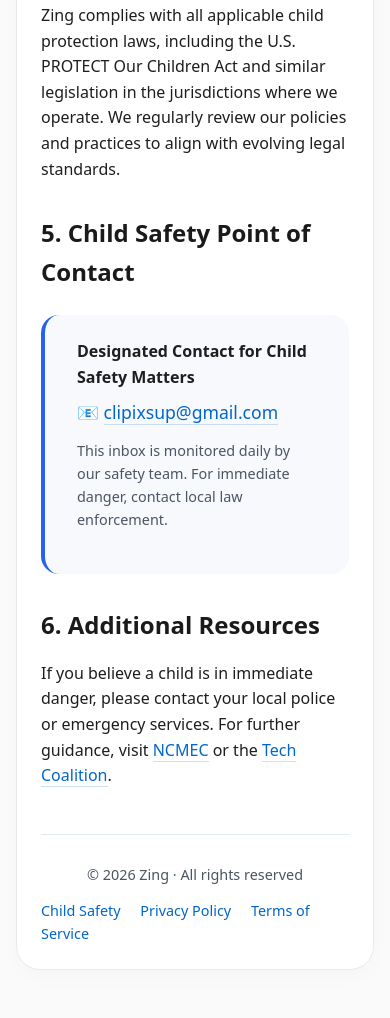
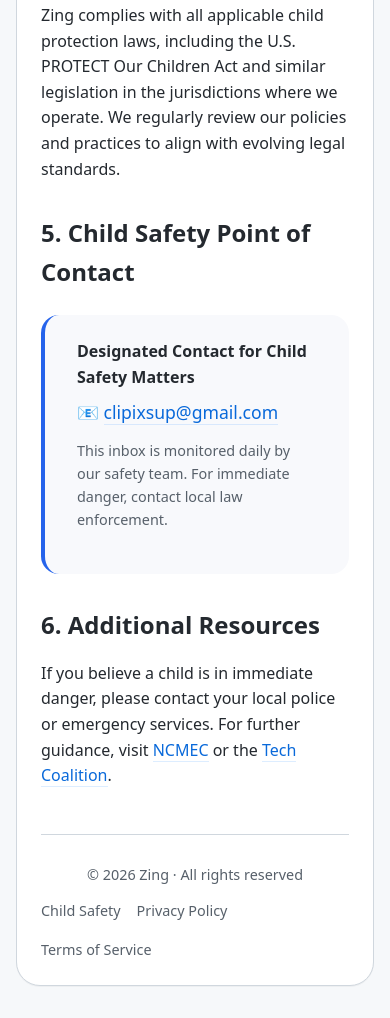
Before and after one commit to Rahim-ars/zing-policies, a plain HTML site: page index.html in a window 390 px wide. Shown: the part 2270-3288 px from the top of the page. Drawn offline with Linux system fonts and the light colour scheme.

Commit message:
Update index.html

```diff
--- a/index.html
+++ b/index.html
@@ -11,22 +11,56 @@
             box-sizing: border-box;
         }
 
+        :root {
+            --bg-primary: #ffffff;
+            --bg-secondary: #f6f8fa;
+            --text-primary: #24292f;
+            --text-secondary: #57606a;
+            --border-color: #d0d7de;
+            --link-color: #0969da;
+            --link-hover: #1f6feb;
+            --card-shadow: 0 1px 0 rgba(27, 31, 36, 0.04);
+            --badge-bg: #eef2ff;
+            --badge-text: #1e3a8a;
+            --contact-bg: #f8f9fc;
+            --contact-border: #2563eb;
+            --footer-border: #d0d7de;
+        }
+
+        @media (prefers-color-scheme: dark) {
+            :root {
+                --bg-primary: #0d1117;
+                --bg-secondary: #161b22;
+                --text-primary: #c9d1d9;
+                --text-secondary: #8b949e;
+                --border-color: #30363d;
+                --link-color: #58a6ff;
+                --link-hover: #79c0ff;
+                --card-shadow: 0 1px 0 rgba(255, 255, 255, 0.05);
+                --badge-bg: #1f2a48;
+                --badge-text: #a5c9ff;
+                --contact-bg: #161b22;
+                --contact-border: #1f6feb;
+                --footer-border: #30363d;
+            }
+        }
+
         body {
-            background: #fafafa;
+            background: var(--bg-secondary);
             font-family: system-ui, -apple-system, 'Segoe UI', Roboto, 'Helvetica Neue', sans-serif;
             line-height: 1.6;
-            color: #1e1e1e;
+            color: var(--text-primary);
             padding: 2rem 1rem;
         }
 
         .container {
             max-width: 820px;
             margin: 0 auto;
-            background: white;
+            background: var(--bg-primary);
             border-radius: 24px;
             padding: 2.2rem 2.5rem;
-            box-shadow: 0 8px 20px rgba(0, 0, 0, 0.02);
-            border: 1px solid #eaeaea;
+            box-shadow: var(--card-shadow);
+            border: 1px solid var(--border-color);
         }
 
         h1 {
@@ -34,8 +68,8 @@
             font-weight: 600;
             letter-spacing: -0.02em;
             margin-bottom: 0.5rem;
-            color: #0a0a0a;
-            border-bottom: 2px solid #f0f0f0;
+            color: var(--text-primary);
+            border-bottom: 2px solid var(--border-color);
             padding-bottom: 1.2rem;
         }
 
@@ -43,11 +77,12 @@
             font-size: 1.5rem;
             font-weight: 600;
             margin: 2rem 0 1rem 0;
-            color: #1a1a1a;
+            color: var(--text-primary);
         }
 
         p {
             margin-bottom: 1.2rem;
+            color: var(--text-primary);
         }
 
         ul {
@@ -56,23 +91,24 @@
 
         li {
             margin-bottom: 0.4rem;
+            color: var(--text-primary);
         }
 
         a {
-            color: #0066cc;
+            color: var(--link-color);
             text-decoration: none;
             font-weight: 500;
-            border-bottom: 1px solid rgba(0, 102, 204, 0.2);
+            border-bottom: 1px solid rgba(88, 166, 255, 0.2);
         }
 
         a:hover {
-            color: #004499;
-            border-bottom-color: #004499;
+            color: var(--link-hover);
+            border-bottom-color: var(--link-hover);
         }
 
         .badge {
-            background: #eef2ff;
-            color: #1e3a8a;
+            background: var(--badge-bg);
+            color: var(--badge-text);
             font-size: 0.75rem;
             font-weight: 600;
             padding: 0.2rem 0.8rem;
@@ -84,32 +120,38 @@
         }
 
         .contact-block {
-            background: #f8f9fc;
+            background: var(--contact-bg);
             padding: 1.5rem 2rem;
             border-radius: 18px;
             margin: 1.5rem 0 1rem 0;
-            border-left: 4px solid #2563eb;
+            border-left: 4px solid var(--contact-border);
         }
 
         .footer {
             margin-top: 2.8rem;
             padding-top: 1.8rem;
-            border-top: 1px solid #e2e8f0;
+            border-top: 1px solid var(--footer-border);
             font-size: 0.9rem;
-            color: #4b5563;
+            color: var(--text-secondary);
             display: flex;
             flex-wrap: wrap;
             justify-content: space-between;
             align-items: center;
         }
 
-        .footer-links a {
-            margin-left: 1.8rem;
-            border-bottom: none;
+        .footer-links {
+            display: flex;
+            gap: 24px;
         }
 
-        .footer-links a:first-child {
+        .footer-links a {
             margin-left: 0;
+            border-bottom: none;
+            color: var(--text-secondary);
+        }
+
+        .footer-links a:hover {
+            color: var(--link-color);
         }
 
         @media (max-width: 600px) {
@@ -123,8 +165,9 @@
                 flex-direction: column;
                 gap: 0.8rem;
             }
-            .footer-links a {
-                margin: 0 1rem 0 0;
+            .footer-links {
+                flex-wrap: wrap;
+                gap: 16px;
             }
         }
     </style>
@@ -168,7 +211,7 @@
         <div class="contact-block">
             <p style="margin-bottom: 0.5rem;"><strong>Designated Contact for Child Safety Matters</strong></p>
             <p style="font-size: 1.1rem; margin-bottom: 0;">📧 <a href="mailto:clipixsup@gmail.com">clipixsup@gmail.com</a></p>
-            <p style="margin-top: 0.8rem; color: #4b5563; font-size: 0.9rem;">This inbox is monitored daily by our safety team. For immediate danger, contact local law enforcement.</p>
+            <p style="margin-top: 0.8rem; color: var(--text-secondary); font-size: 0.9rem;">This inbox is monitored daily by our safety team. For immediate danger, contact local law enforcement.</p>
         </div>
 
         <h2>6. Additional Resources</h2>
```
